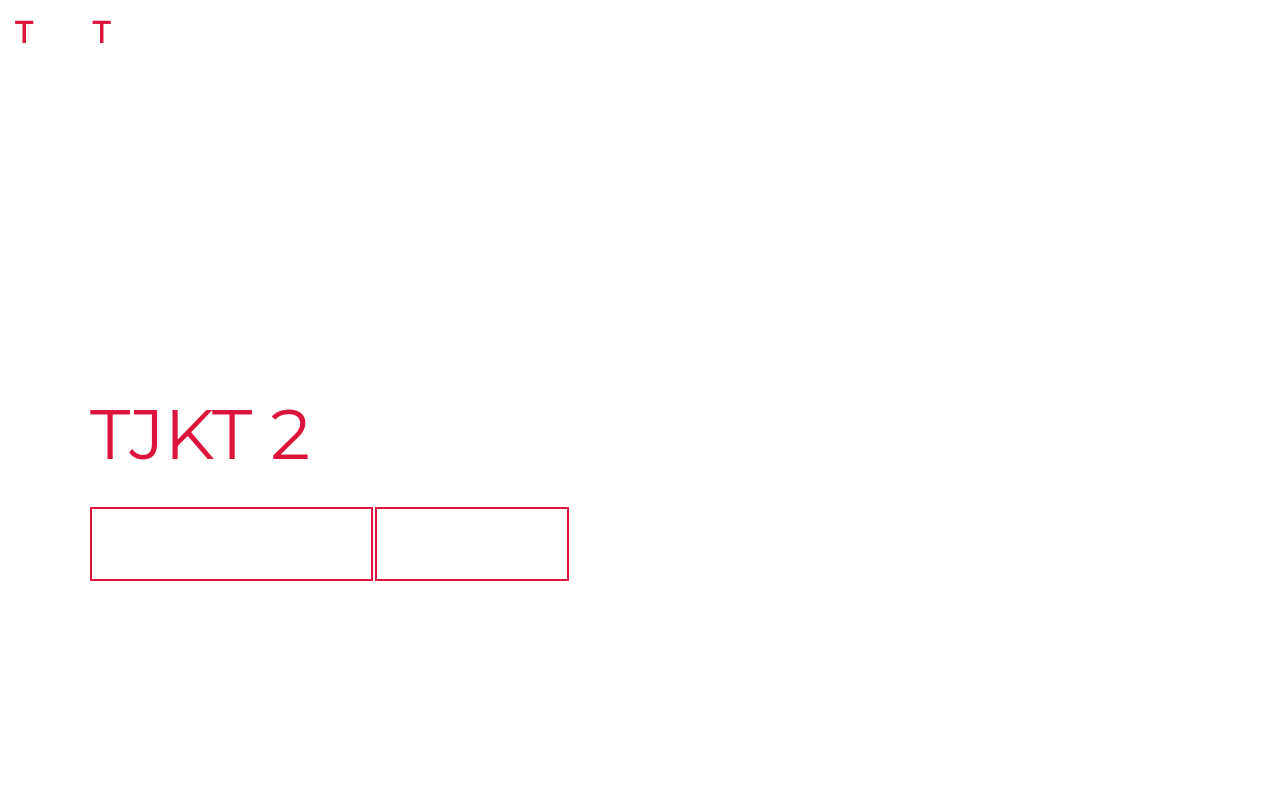
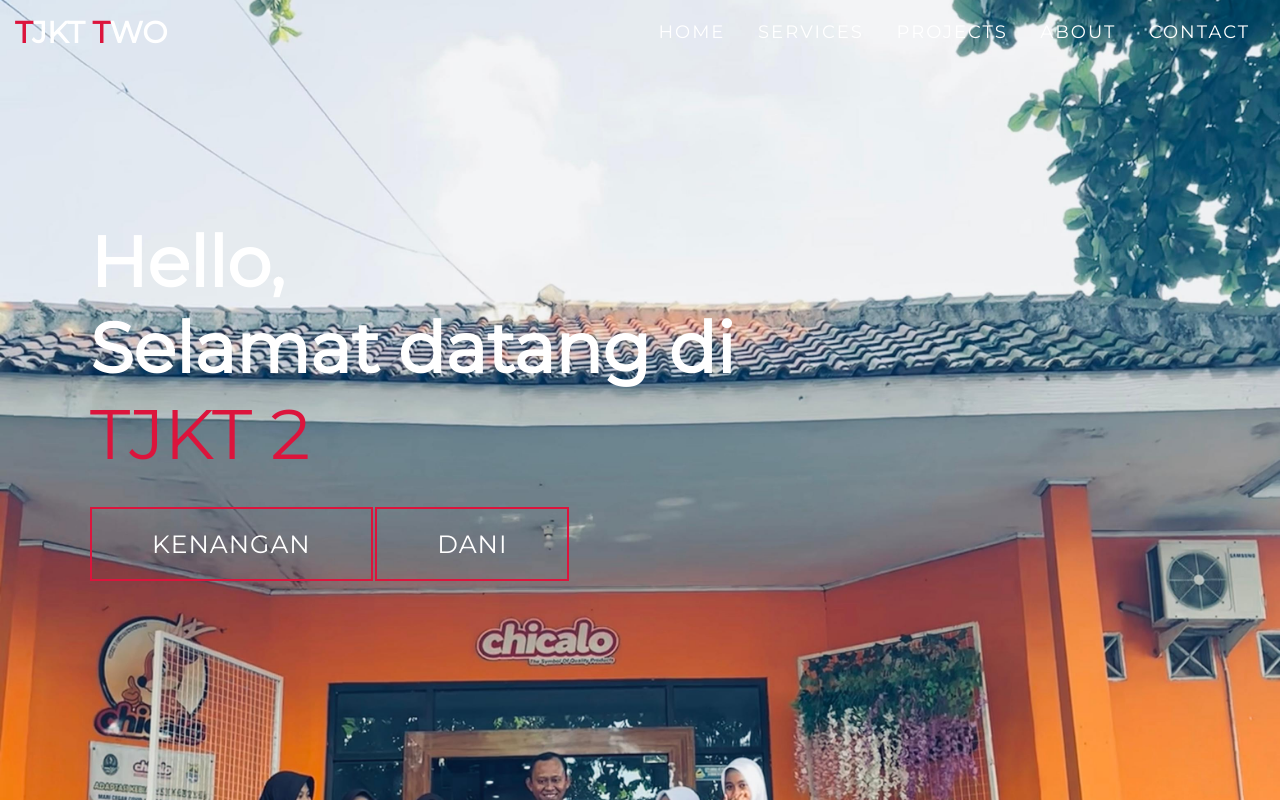
Before and after one commit to Dani820-ai/dani, a plain HTML site: page index.html in a window 1280 px wide. Shown: the top 800 px of the page. Drawn offline with Linux system fonts and the light colour scheme; files whose address does not match are found by name.

Commit message:
Update style.css

```diff
--- a/style.css
+++ b/style.css
@@ -200,7 +200,7 @@ p {
 
 /* Hero Section */
 #hero {
-	background-image: url('img/img3.png');
+	background-image: url('img3.png');
 	background-size: cover;
 	background-position: center;
 	width: 100vw;
```
